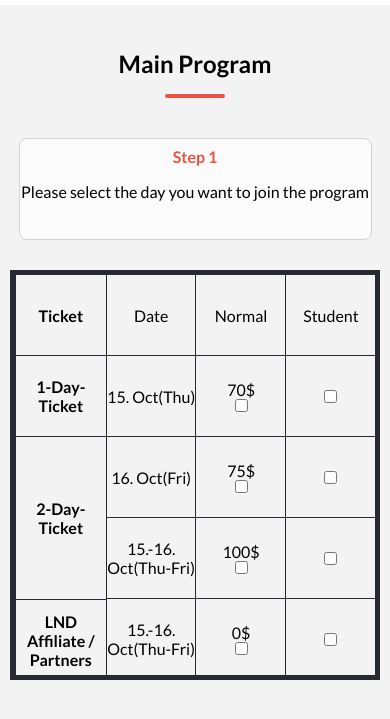
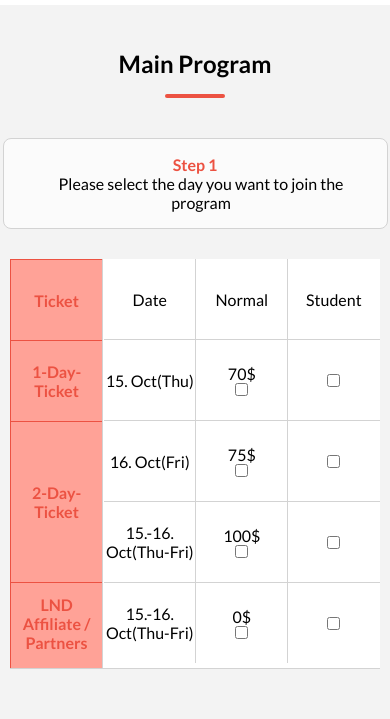
Before and after one commit to Trast00/reimangined-conference, a website: page ticket.html in a window 390 px wide. Shown: the part 81-800 px from the top of the page. Drawn offline with Linux system fonts and the light colour scheme.

Commit message:
Update table: fix border display issue for Desktop and Mobile version

```diff
--- a/media.css
+++ b/media.css
@@ -296,6 +296,15 @@
     padding-top: 150px;
   }
 
+  .step {
+    flex-direction: row;
+    width: auto;
+    border-radius: 30px;
+  }
+
+
+
+  /* Table */
   .table-desktop-prices {
     grid-template-columns: 1fr;
   }
@@ -324,11 +333,16 @@
 
   th {
     width: 25%;
+    border-bottom: none;
   }
 
   th:nth-child(3){
     width: 50%;
     height: 80px;
+  }
+
+  tbody tr :last-child {
+    border-bottom: 1px solid var(--color-tertiar);
   }
 
 }
--- a/style.css
+++ b/style.css
@@ -551,8 +551,9 @@ footer.about {
   display: flex;
   flex-direction: column;
   margin-top: 40px;
+  padding: 16px;
   width: 90%;
-  height: 100px;
+  height: auto;
   margin: 40px 16px 30px 16px;
   border-radius: 8px;
   border: 1px solid #d3d3d3;
@@ -563,11 +564,11 @@ footer.about {
   color: var(--color-primary);
   font-weight: 700;
   text-align: center;
-  margin-top: 8px;
+
 }
 
 .step-description {
-  margin-top: 16px;
+  margin-left: 12px;
   font-size: 1rem;
   text-align: center;
 }
@@ -581,21 +582,27 @@ footer.about {
   overflow: hidden;
   width: 95%;
   height: 410px;
-  border: 5px solid #272a31;
-  border-collapse: collapse;
-  border-spacing: 0;
+  background-color: white;
+  border-bottom: 1px solid var(--color-tertiar);
 }
 
 thead {
-  height: 320px;
   flex-wrap: wrap;
+  color: var(--color-primary);
+  font-weight: 900;
+  background-color: #ffa297;
+  border-left: 1px solid var(--color-primary);
+  border-top: 1px solid var(--color-primary);
 }
 
 tbody {
   display: flex;
   justify-content: space-evenly;
   flex-wrap: wrap;
+  border-left: 1px solid var(--color-tertiar);
 }
+
+table td { border-collapse: collapse; }
 
 thead tr {
   width: 100%;
@@ -605,9 +612,17 @@ tbody tr {
   width: 33%;
 }
 
+tr :last-child {
+  border-bottom: none;
+}
+
 tr {
   display: flex;
   flex-direction: column;
+}
+
+tr :first-child {
+  border-left: none;
 }
 
 th, td {
@@ -618,11 +633,18 @@ th, td {
   flex-direction: column;
   align-items: center;
   justify-content: center;
-  border: 1px solid #272a31;
-  border-right: none;
+  border-right: 1px solid var(--color-tertiar);
+  border-bottom: 1px solid var(--color-tertiar);
+  border-left: none;
   border-top: none;
 }
 
+th {
+  border-right: 1px solid var(--color-primary);
+  border-bottom: 1px solid var(--color-primary);
+  background-color: #ffa297;
+}
+
 th:nth-child(3){
-  height: 162px;
+  height: 160px;
 }
```
